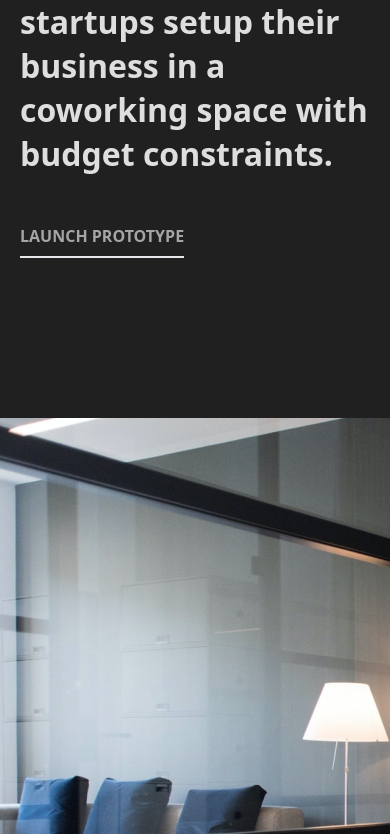
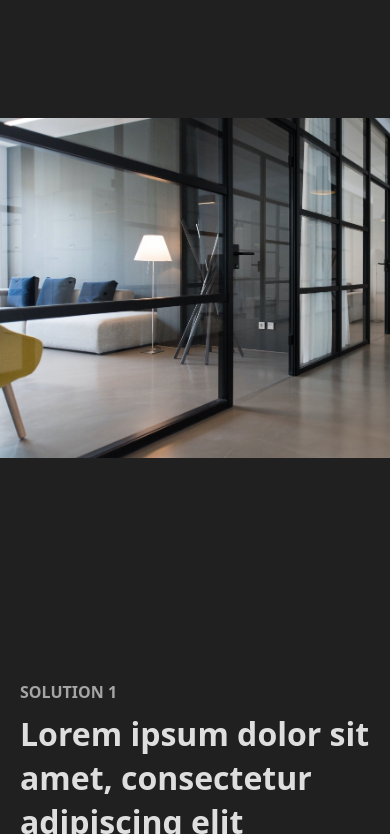
Before and after one commit to umarali7270/Designer, a React (Vite) app: page /article in a window 390 px wide. Shown: the part 1370-2204 px from the top of the page. Built offline with nearby package versions, Linux system fonts and the light colour scheme.

Commit message:
tugayapti

```diff
--- a/index.html
+++ b/index.html
@@ -6,6 +6,7 @@
     <meta name="viewport" content="width=device-width, initial-scale=1.0" />
     <script src="https://cdn.tailwindcss.com"></script>
     <title>Umarali | Portfolio website</title>
+    <meta name="google-site-verification" content="cvr5IKUOgFb52g0_yU8uIzfHAaymOM7CorzUDNfcyu0" />
   </head>
   <body>
     <div id="root"></div>
--- a/src/index.css
+++ b/src/index.css
@@ -43,12 +43,24 @@
   margin-right: auto;
   background-attachment: fixed;
 }
+@media (max-width: 768px) {
+  .hero2{
+    height: 340px;
+  }
+
+}
 
 .proimg{
   width: 100%;
   height: 769px;
   background-size: cover;
   background-attachment: fixed;
+}
+@media (max-width: 768px) {
+  .proimg{
+    height: 340px;
+    background-color: gray;
+  }
 }
 
 .concImg{
```
